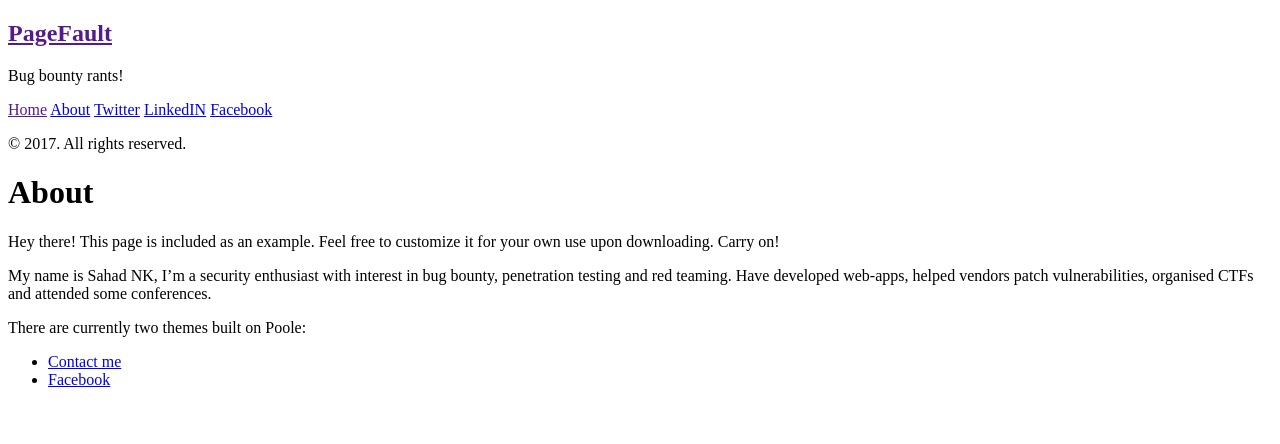
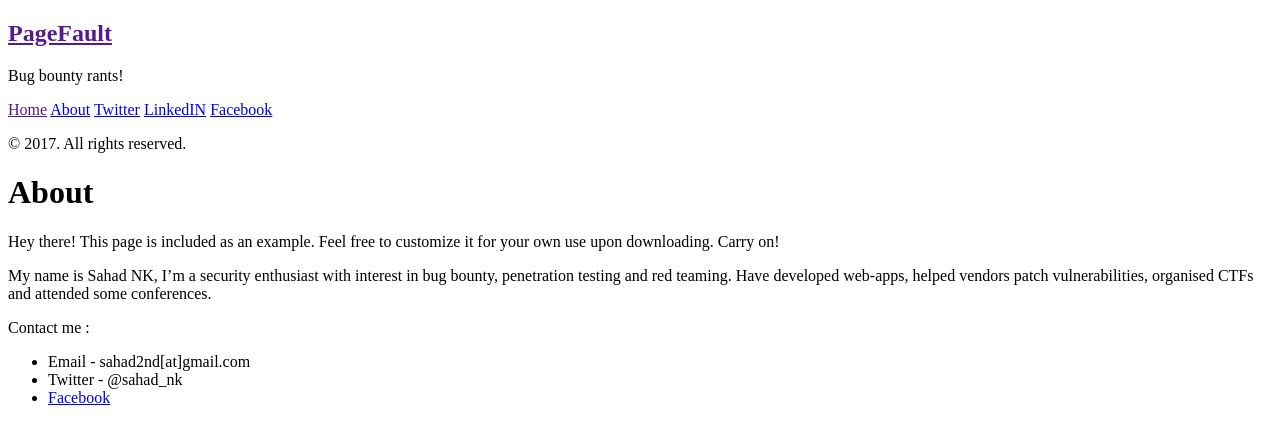
Before and after one commit to sahadnk72/sahadnk72.github.io, a Jekyll site: the page built from about.md, in a window 1280 px wide. Shown: the top 444 px of the page. Built offline with Jekyll 4.4.1, drawn with Linux system fonts in a browser that asks for light colours; Markdown is read by kramdown in place of the engine named in the settings.

Commit message:
Update about.md

```diff
--- a/about.md
+++ b/about.md
@@ -9,7 +9,9 @@ title: About
 
 My name is Sahad NK, I'm a security enthusiast with interest in bug bounty, penetration testing and red teaming. Have developed  web-apps, helped vendors patch vulnerabilities, organised CTFs and attended some conferences.
 
-There are currently two themes built on Poole:
 
-* [Contact me](sahad2nd@gmail.com)
+Contact me :
+
+* Email - sahad2nd[at]gmail.com
+* Twitter - @sahad_nk
 * [Facebook](https://facebook.com/sahad.nk.nk/)
```
